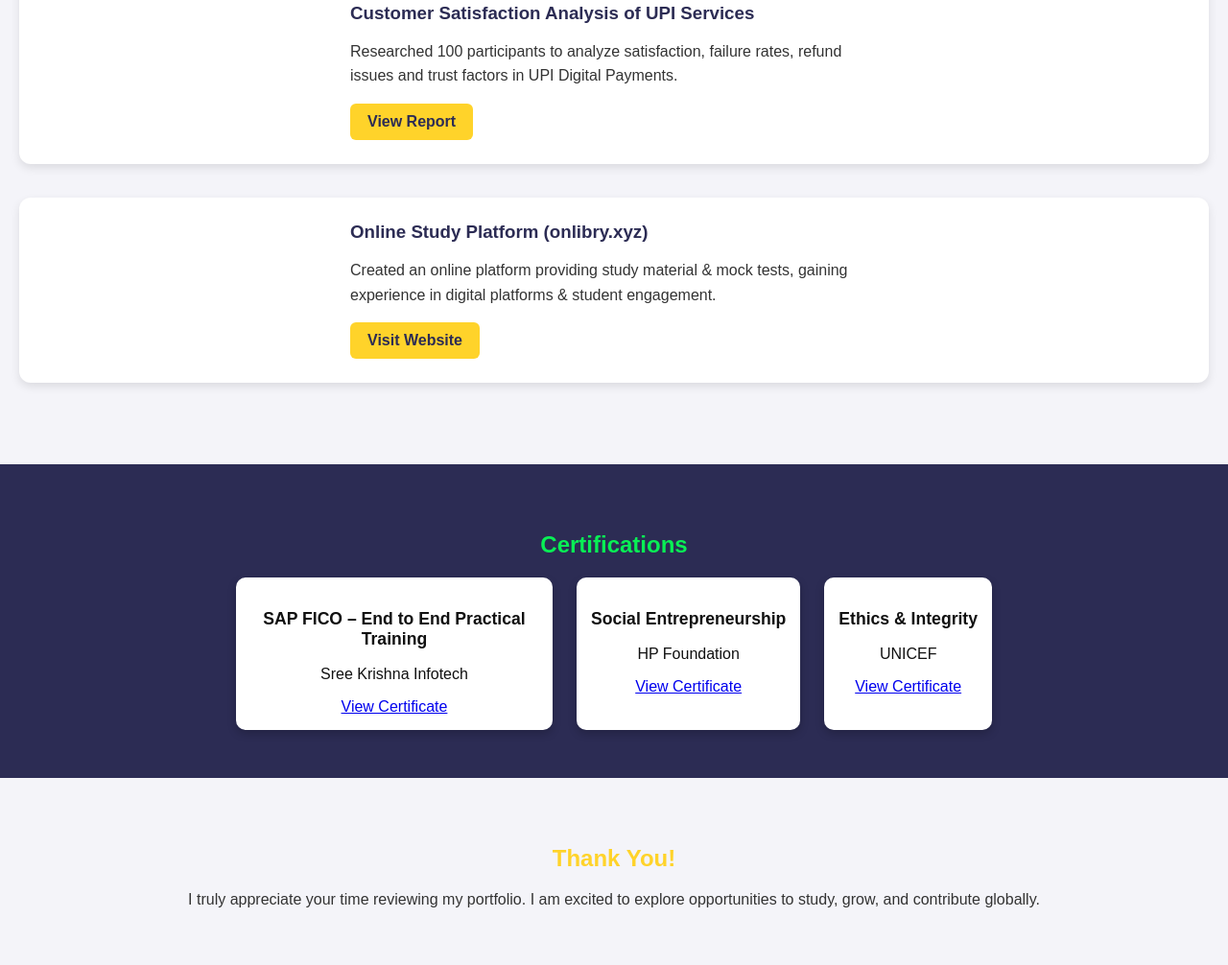
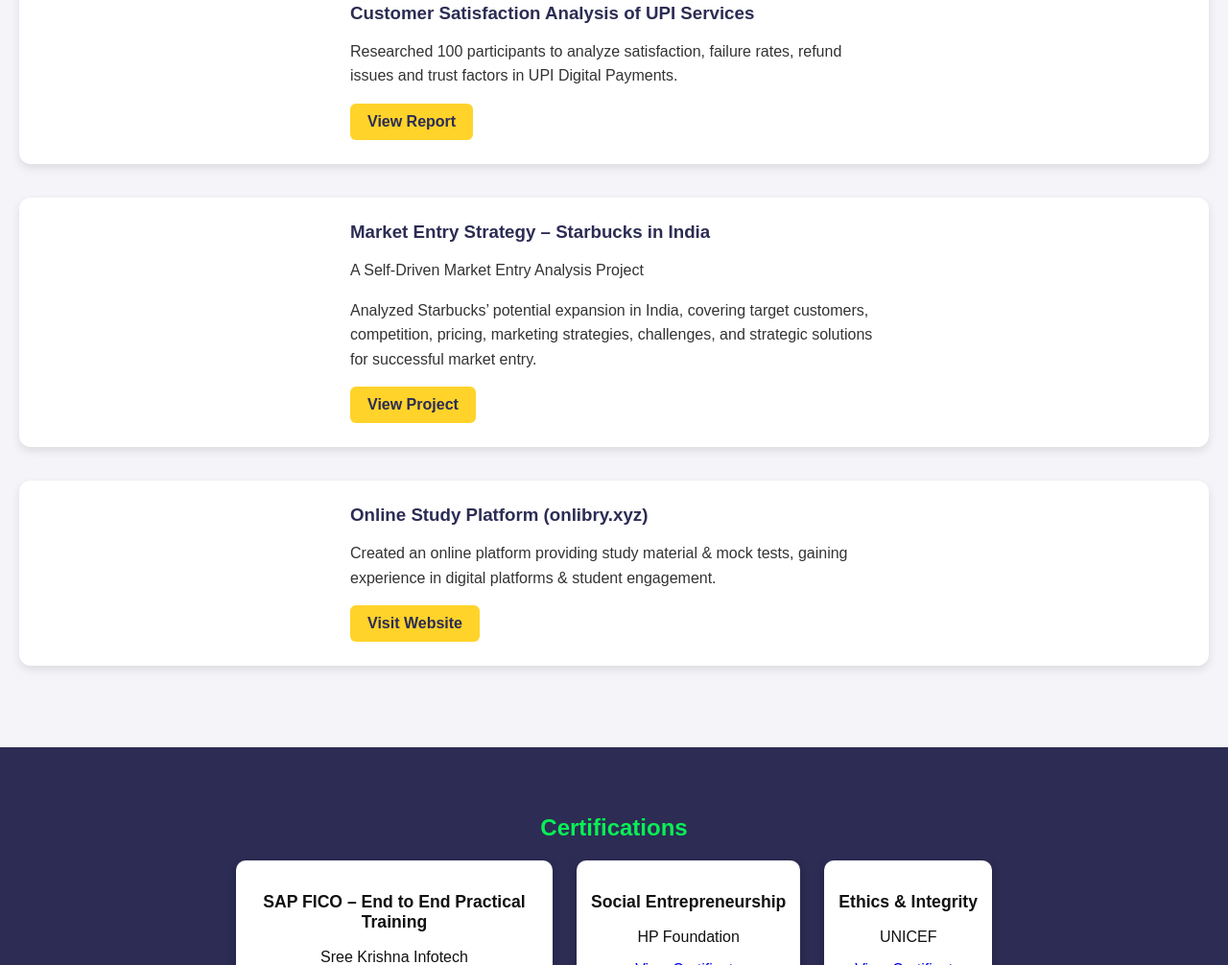
Before and after one commit to Vijaykumar9676/vijaykumar-portfolio, a plain HTML site: page index.html in a window 1280 px wide. Shown: the part 1730-2736 px from the top of the page at 96% size. Drawn offline with Linux system fonts and the light colour scheme.

Commit message:
Update index.html

```diff
--- a/index.html
+++ b/index.html
@@ -129,6 +129,15 @@
  </div>
 </div>
 
+ <div class="project">
+ <div class="project-details">
+  <h3>Market Entry Strategy – Starbucks in India</h3>
+  <p>A Self-Driven Market Entry Analysis Project</p>
+  <p>Analyzed Starbucks’ potential expansion in India, covering target customers, competition, pricing, marketing strategies, challenges, and strategic solutions for successful market entry.</p>
+  <a class="btn primary" target="_blank" href="https://vijaykumar9676.github.io/myproject/">View Project</a>
+ </div>
+</div>
+
 <div class="project">
  <div class="project-details">
   <h3>Online Study Platform (onlibry.xyz)</h3>
```
